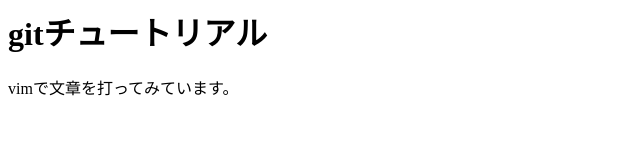
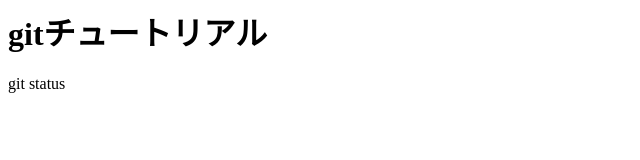
Before and after one commit to Mikeymei/git_tutorial2, a plain HTML site: page index.html in a window 1280 px wide. Shown: the whole page, without its empty margins (0-640 px from the left). Drawn offline with Linux system fonts and the light colour scheme.

Commit message:
git statusコマンドを追記

```diff
--- a/index.html
+++ b/index.html
@@ -1,2 +1,2 @@
 <h1>gitチュートリアル</h1>
-<p>vimで文章を打ってみています。</p>
+<p>git status</p>
```
